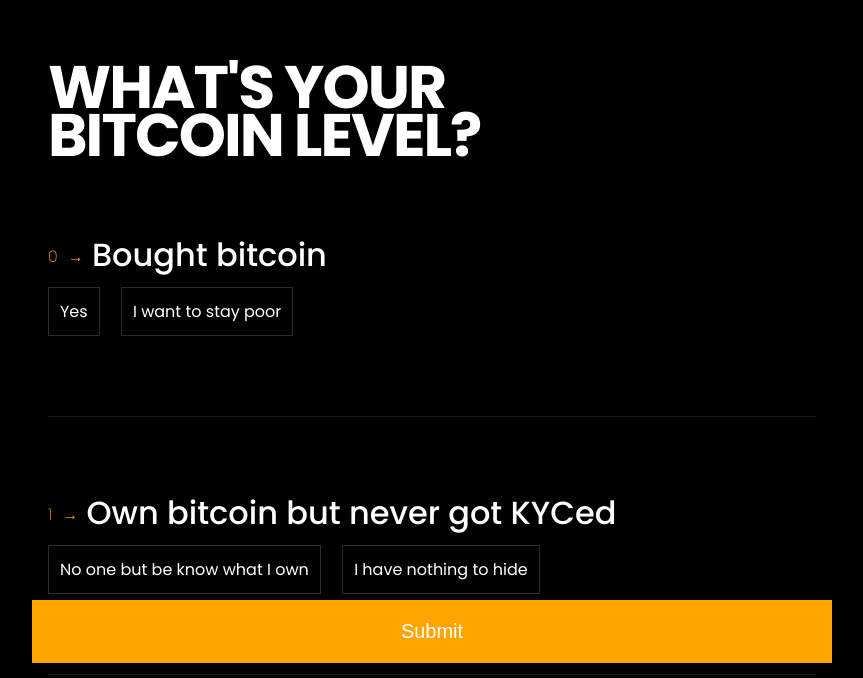
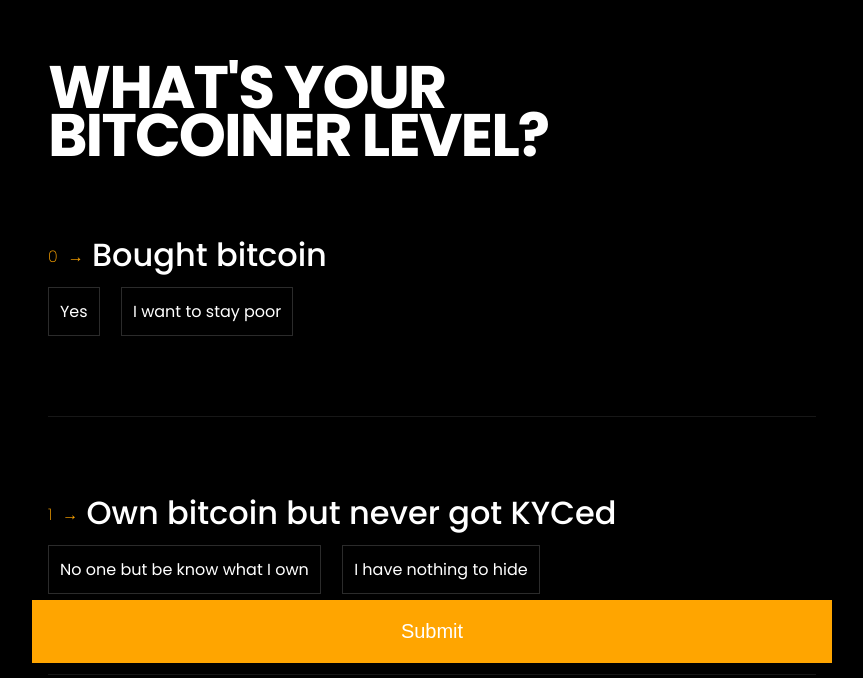
Before and after one commit to pedromvpg/bitcoinerlevel, a plain HTML site: page index.html in a window 1280 px wide. Shown: the part 137-815 px from the top of the page, without its empty margins (208-1071 px from the left). Drawn offline with Linux system fonts and the light colour scheme.

Commit message:
Change hero copy

```diff
--- a/index.html
+++ b/index.html
@@ -40,7 +40,7 @@
   <body>
 
     <div id="container">
-      <h1>What's your bitcoin level?</h1>
+      <h1>What's your bitcoiner level?</h1>
       <div id="quiz"></div>
 
       <a class="git" href="https://github.com/pedromvpg/bitcoinerlevel" target="_blank">
```
